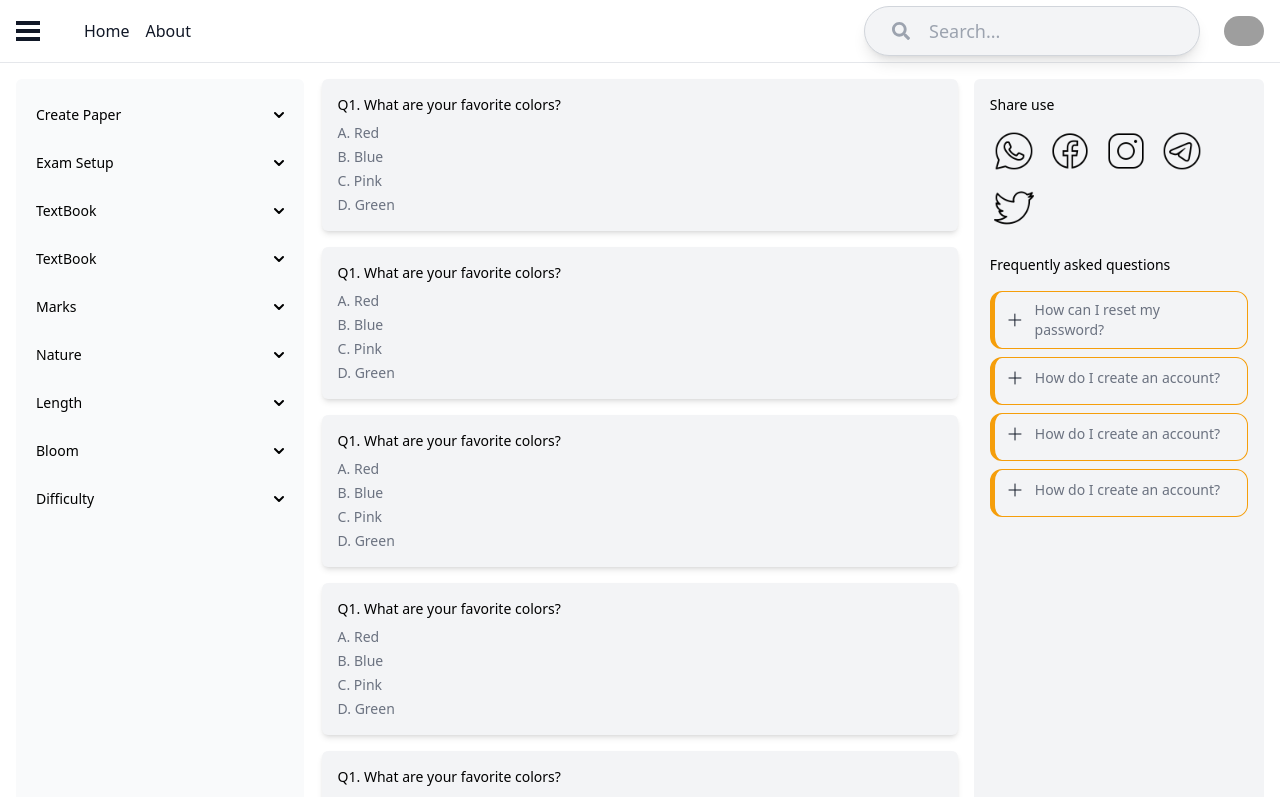
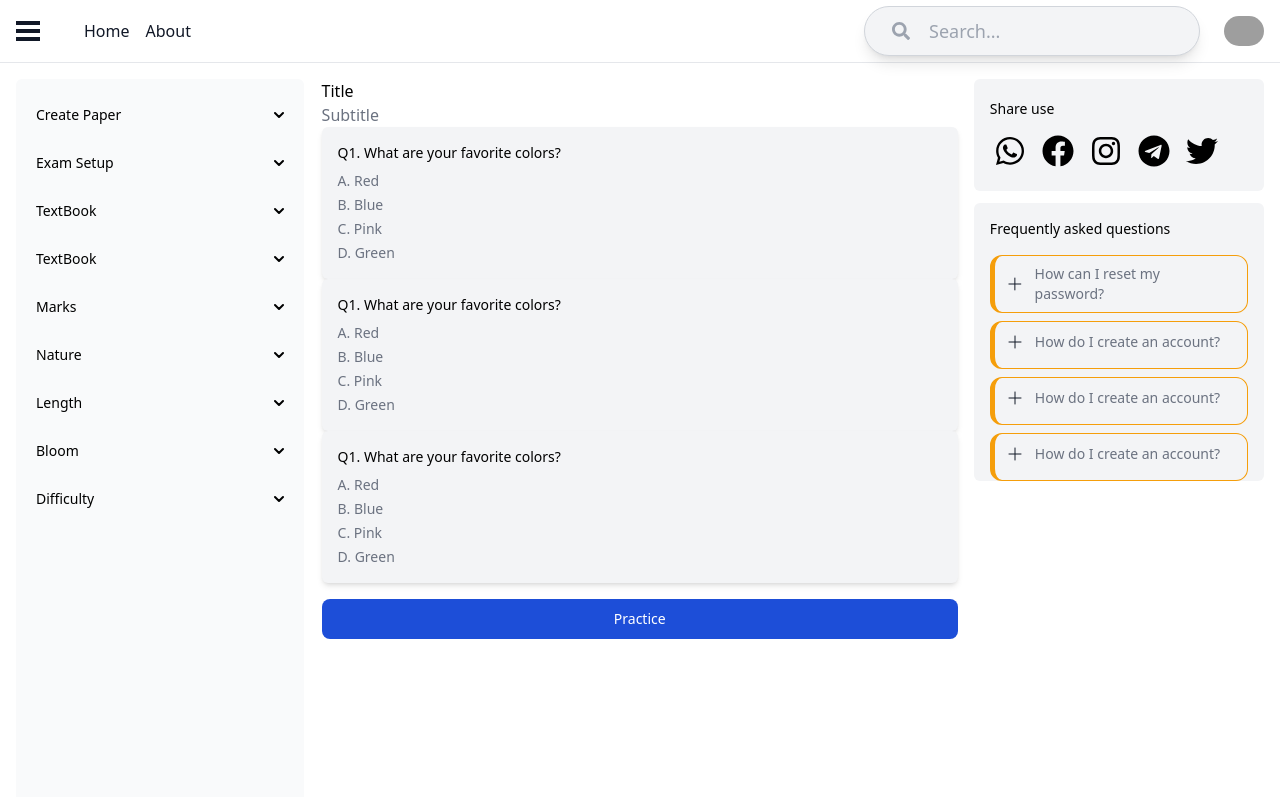
Before and after one commit to vishal1145/perp-pal, a Next.js app in the folder fe/: page /en/assessment in a window 1280 px wide. Shown: the top 797 px of the page. Built offline with nearby package versions, Linux system fonts and the light colour scheme; grey boxes are pictures that could not be loaded.

Commit message:
share use card

```diff
--- a/fe/src/app/[locale]/(unauth)/assessment/page.tsx
+++ b/fe/src/app/[locale]/(unauth)/assessment/page.tsx
@@ -9,7 +9,7 @@ const Assesment = () => {
   return (
     <>
 
-<DemoBanner notMainPage={true}/>
+      <DemoBanner notMainPage={true} />
 
       <div className=' '>
         <button
@@ -45,47 +45,44 @@ const Assesment = () => {
 
 
               <li>
-                            <DropdownSearch filter={CreatePaper.filter} options={CreatePaper.options}/>
+                <DropdownSearch filter={CreatePaper.filter} options={CreatePaper.options} />
               </li>
 
 
               <li>
-                            <DropdownSearch filter={ExamSetup.filter} options={ExamSetup.options}/>
+                <DropdownSearch filter={ExamSetup.filter} options={ExamSetup.options} />
               </li>
 
               <li>
-                            <DropdownSearch filter={TextBook.filter} options={TextBook.options}/>
+                <DropdownSearch filter={TextBook.filter} options={TextBook.options} />
               </li>
 
 
 
               <li>
-                            <DropdownSearch filter={TextBook.filter} options={TextBook.options}/>
+                <DropdownSearch filter={TextBook.filter} options={TextBook.options} />
               </li>
 
               <li>
-                            <DropdownSearch filter={Marks.filter} options={Marks.options}/>
+                <DropdownSearch filter={Marks.filter} options={Marks.options} />
               </li>
 
               <li>
-                            <DropdownSearch filter={Nature.filter} options={Nature.options}/>
+                <DropdownSearch filter={Nature.filter} options={Nature.options} />
               </li>
 
               <li>
-                            <DropdownSearch filter={Length.filter} options={Length.options}/>
+                <DropdownSearch filter={Length.filter} options={Length.options} />
               </li>
 
 
               <li>
-                            <DropdownSearch filter={Bloom.filter} options={Bloom.options}/>
+                <DropdownSearch filter={Bloom.filter} options={Bloom.options} />
               </li>
 
               <li>
-                            <DropdownSearch filter={Difficulty.filter} options={Difficulty.options}/>
+                <DropdownSearch filter={Difficulty.filter} options={Difficulty.options} />
               </li>
-
-
-
 
 
             </ul>
@@ -94,28 +91,28 @@ const Assesment = () => {
 
 
 
-            <div id='assessment-right-9-col'  className='bg-white grid grid-cols-9' style={{marginLeft:"24.5%"}}>
-                <div className="py-4 pl-2   md:col-span-9 lg:col-span-6">
-                    <div className="flex items-center justify-center     mb-4 dark:bg-gray-800">
-                    <Question />
+
+
+
+        <div id='assessment-right-9-col' className='bg-white grid grid-cols-9' style={{ marginLeft: "24.5%" }}>
+
+
+
+          <div className="py-4 pl-2 sm:col-span-9  md:col-span-9 lg:col-span-6">
+            <div>
+              Title
             </div>
 
-                    <div className="flex items-center justify-center h-42   mb-4 dark:bg-gray-800">
+            <div className='text-gray-500'>
+               Subtitle
+            </div>
+            <div className=" mb-4 dark:bg-gray-800">
               <Question />
-                    </div>
-
-                    <div className="flex items-center justify-center h-42  mb-4 dark:bg-gray-800">
+              <Question />
               <Question />
             </div>
 
 
-                    <div className="flex items-center justify-center h-42   mb-4 dark:bg-gray-800">
-                    <Question />
-                    </div>
-
-                    <div className="flex items-center justify-center h-42   mb-4 dark:bg-gray-800">
-                    <Question />
-                    </div>
 
             <button
               type="button"
@@ -126,7 +123,7 @@ const Assesment = () => {
           </div>
 
 
-<Faq/>
+          <Faq />
 
         </div>
       </div>
--- a/fe/src/components/FAQ/Faq.tsx
+++ b/fe/src/components/FAQ/Faq.tsx
@@ -6,6 +6,7 @@ import telegram from "../../images/telegram2.png"
 import instagram from "../../images/instagram2.png"
 import twitter from "../../images/twitter2.png"
 import Image from 'next/image';
+import { FaFacebook, FaInstagram, FaTelegram, FaTwitter, FaWhatsapp } from 'react-icons/fa';
 
 const Faq = () => {
   const [openIndex, setOpenIndex] = useState(null); // Track the open FAQ index
@@ -38,48 +39,32 @@ const Faq = () => {
 
   return (
     <section className="p-4 hidden lg:block lg:col-span-3">
-      <div className="px-4 rounded-md h-full bg-gray-100">
-      <h2 className="text-sm font-medium   font-bold leading-[3.25rem]">
+      <div className="px-4 rounded-md  py-2  bg-gray-100">
+      <h2 className="text-sm font-medium  font-bold pt-3  pb-2">
           Share use
         </h2>
 
-        <div className='flex gap-4 flex-wrap ml-1'>
-  <Image
-    className="w-10 h-10 cursor-pointer"
-    src={whatsapp}
-    alt="WhatsApp"
-  />
+   <div className='flex gap-4 flex-wrap ml-1 h-12 mt-2 '>
+ <FaWhatsapp className='w-8 h-8'/>
 
-  <Image
-    className="w-10 h-10 cursor-pointer"
-    src={facebook}
-    alt="Facebook"
-  />
+ <FaFacebook className='w-8 h-8'/>
 
-  <Image
-    className="w-10 h-10 cursor-pointer"
-    src={instagram}
-    alt="Instagram"
-  />
+ <FaInstagram className='w-8 h-8'/>
 
-  <Image
-    className="w-10 h-10 cursor-pointer"
-    src={telegram}
-    alt="Telegram"
-  />
+ <FaTelegram className='w-8 h-8'/>
 
-  <Image
-    className="w-10 h-10 cursor-pointer"
-    src={twitter}
-    alt="Twitter"
-  />
+ <FaTwitter className='w-8 h-8'/>
 </div>
 
 
 
 
 
-        <h2 className="text-sm mt-3 font-medium   font-bold leading-[3.25rem]">
+
+      </div>
+      <div className="px-4 rounded-md   bg-gray-100">
+
+      <h2 className="text-sm mt-3 font-medium   font-bold leading-[3.25rem]">
           Frequently asked questions
         </h2>
 
@@ -143,7 +128,9 @@ const Faq = () => {
             </div>
           ))}
         </div>
-      </div>
+        </div>
+
+
     </section>
   );
 }
```
Lines whose indentation alone changed are shown as unchanged.
